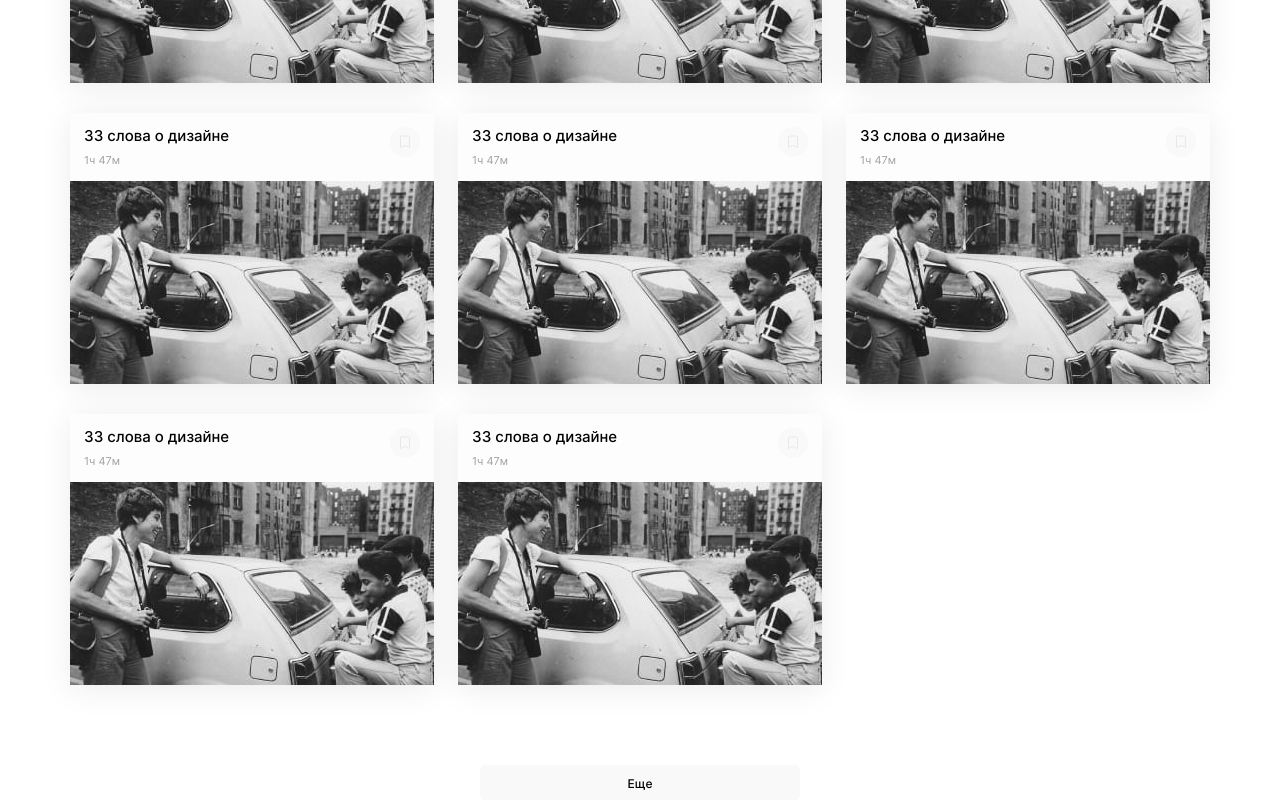
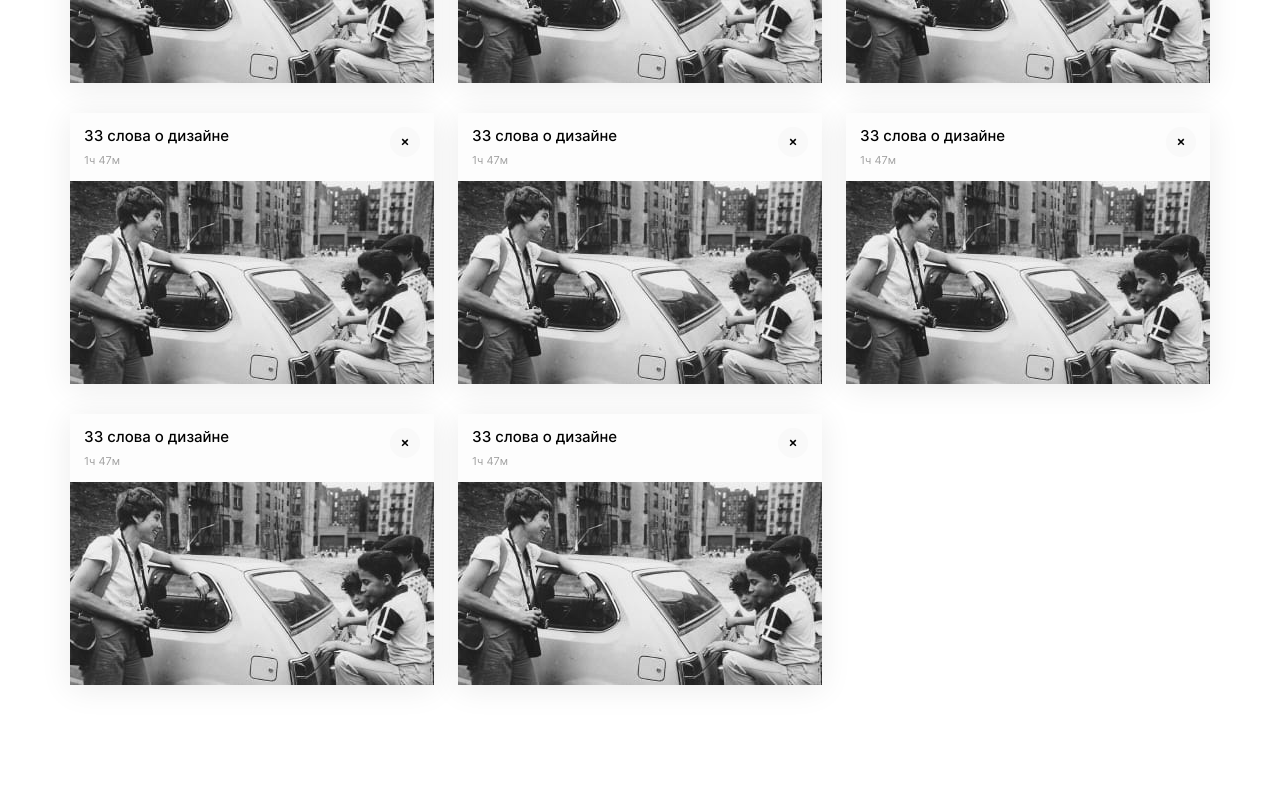
Before and after one commit to MgKraynova/movies-explorer-frontend, a React (Create React App) app: page /saved-movies in a window 1280 px wide. Shown: the part 860-1660 px from the top of the page. Built offline with nearby package versions, Linux system fonts and the light colour scheme.

Commit message:
bugfix after review

```diff
--- a/public/index.html
+++ b/public/index.html
@@ -1,5 +1,5 @@
 <!DOCTYPE html>
-<html lang="en">
+<html lang="ru">
   <head>
     <meta charset="utf-8" />
     <link rel="icon" href="%PUBLIC_URL%/favicon.ico" />
--- a/src/components/MoviesCard/MoviesCard.js
+++ b/src/components/MoviesCard/MoviesCard.js
@@ -1,7 +1,11 @@
+import {useLocation} from "react-router-dom";
 import cardExampleImage from '../../images/card__example-image.jpg';
 import './card.css';
 
 function MoviesCard() {
+
+    const location = useLocation();
+
     return (
         <li className="card">
             <div className="card__wrapper">
@@ -9,7 +13,9 @@ function MoviesCard() {
                     <h2 className="card__title">33 слова о дизайне</h2>
                     <p className="card__text">1ч 47м</p>
                 </div>
-                <button type="button" className="card__button" />
+                <button type="button" className={location.pathname === "/movies"
+                    ? "card__button card__button_type_save"
+                    : "card__button card__button_type_delete"}   />
             </div>
             <img className="card__image" src={cardExampleImage} alt="Пример изображения" />
         </li>
--- a/src/components/MoviesCard/card.css
+++ b/src/components/MoviesCard/card.css
@@ -61,7 +61,6 @@
 .card__button {
     background: #F9F9F9;
     border-radius: 50%;
-    background-image: url('../../images/card__save-icon.svg');
     border: none;
     width: 30px;
     height: 30px;
@@ -72,6 +71,14 @@
 .card__button:hover {
     cursor: pointer;
     background-color: #2BE080;
+}
+
+.card__button_type_save {
+    background-image: url('../../images/card__save-icon.svg');
+}
+
+.card__button_type_delete {
+    background-image: url("../../images/card__delete-icon.svg");
 }
 
 .card__image {
--- a/src/components/MoviesCardList/MoviesCardList.js
+++ b/src/components/MoviesCardList/MoviesCardList.js
@@ -1,7 +1,11 @@
+import { useLocation } from "react-router-dom";
 import MoviesCard from "../MoviesCard/MoviesCard";
 import './movies.css';
 
 function MoviesCardList() {
+
+    const location = useLocation();
+
     return (
         <section className="movies">
             <ul className="movies__list list">
@@ -16,9 +20,8 @@ function MoviesCardList() {
                 <MoviesCard />
                 <MoviesCard />
                 <MoviesCard />
-                {/*<MoviesCard />*/}
             </ul>
-            <button type="button" className="movies__button">Еще</button>
+            {location.pathname === "/movies" && <button type="button" className="movies__button">Еще</button>}
         </section>
     )
 }
--- a/src/components/NotFound/NotFound.js
+++ b/src/components/NotFound/NotFound.js
@@ -1,4 +1,4 @@
-import {useNavigate} from "react-router-dom";
+import { useNavigate } from "react-router-dom";
 import './not-found.css';
 
 function NotFound() {
--- a/src/components/Technology/technology.css
+++ b/src/components/Technology/technology.css
@@ -110,6 +110,7 @@
         padding-right: 18px;
         padding-left: 18px;
         gap: 60px;
+        background: #FFFFFF;
     }
 
     .technology__wrapper  {
```
Also changed, not shown: src/images/card__delete-icon.svg (added).
